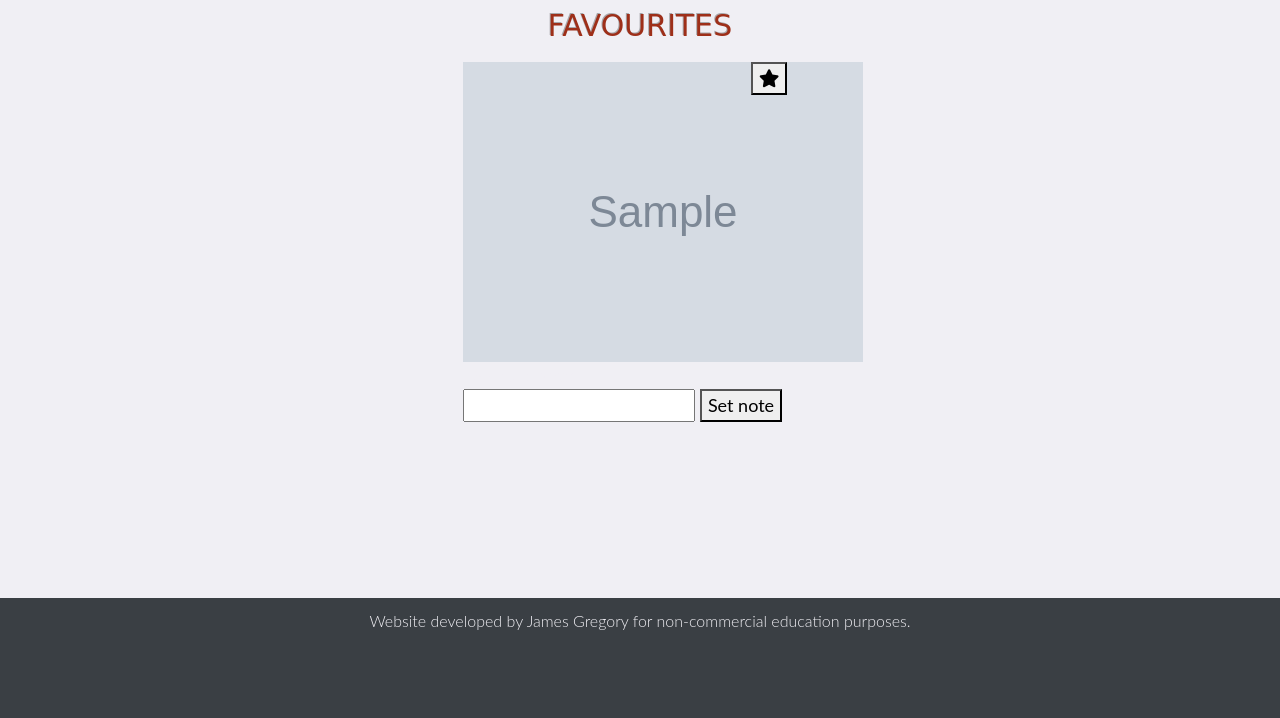
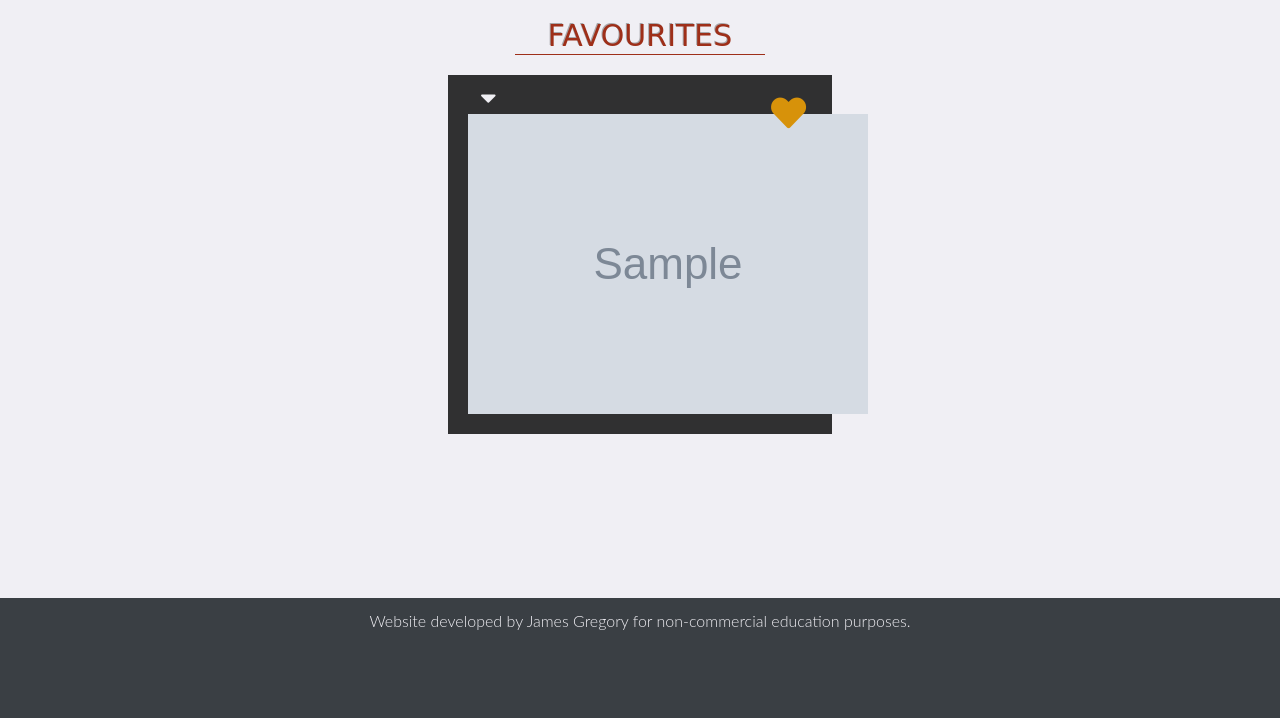
Before and after one commit to asdfractal/clockwerks-catalogue, a Flask app: page /favourites in a window 1280 px wide. Shown: the part 82-800 px from the top of the page. Run offline with Flask 2, Linux system fonts and the light colour scheme; the visitor is signed in with stand-in values (Sample User, id 1); grey boxes marked "Sample" are stand-in pictures; a database or web service that is not in the repository returns one stand-in record (values such as "Sample title"); some libraries are stand-ins or nearby versions.

Commit message:
update user list page with component and new css

```diff
--- a/templates/pages/user-list.html
+++ b/templates/pages/user-list.html
@@ -1,39 +1,17 @@
 {% extends 'layout/base.html' %}
 {% block content %}
-<div class="favourites-title-wrapper">
-    <h4 class="favourites-title">Favourites</h4>
-</div>
-<div class="container favourites-box">
+<h4 class="page-title border-underline py-3">Favourites</h4>
+<div class="container display-box">
 	{% if user_favourites|length == 0 %}
 	<p class="text-center">You have no favourite heroes! <a class="text-link-color" href="{{url_for('heroes')}}">Add
 			one.</a></p>
 	{% endif %}
 	{% for fav in user_favourites %}
-    <div class="row">
-        <div class="col-9 my-auto">
-            <img src="{{fav.image_thumb}}" alt=""><span class="pl-3">{{fav.name}}</span>
-        </div>
-        <div class="col-3">
-            <form action="{{url_for('remove_from_favourites', hero_id=fav._id)}}" method="POST">
-                <button class="btn-favourite btn-favourite-gold" type="submit">
-                    <i class="fas fa-star"></i>
-                </button>
-            </form>
-        </div>
-    </div>
-    <div class="row">
-        <div class="col">
-            <p></p>
-        </div>
-    </div>
-    <div class="row">
-        <div class="col">
-            <form action="{{ url_for('add_hero_note', hero_id=fav._id) }}" method="POST">
-                <input type="text" name="note">
-                <button class="btn-favourite btn-favourite-gold" type="submit">Set note
-                </button>
-            </form>
-        </div>
+	<div class="mb-3">
+		{% include 'components/list-item.html' %}
+		{% if loop.index < user_favourites|length %}
+		<div class="row mx-2 border-bottom border-1"></div>
+		{% endif %}
 	</div>
 	{% endfor %}
 </div>
```
Lines whose indentation alone changed are shown as unchanged.
